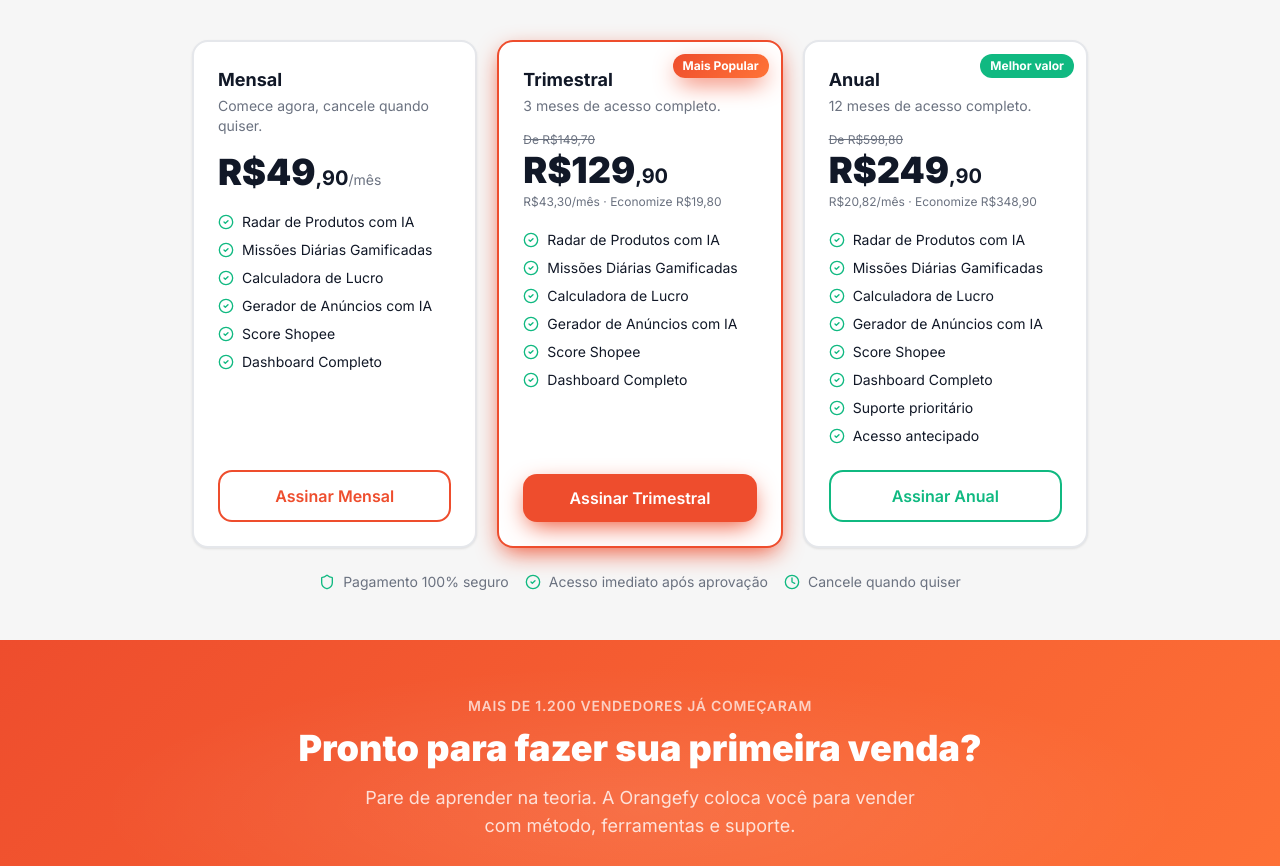
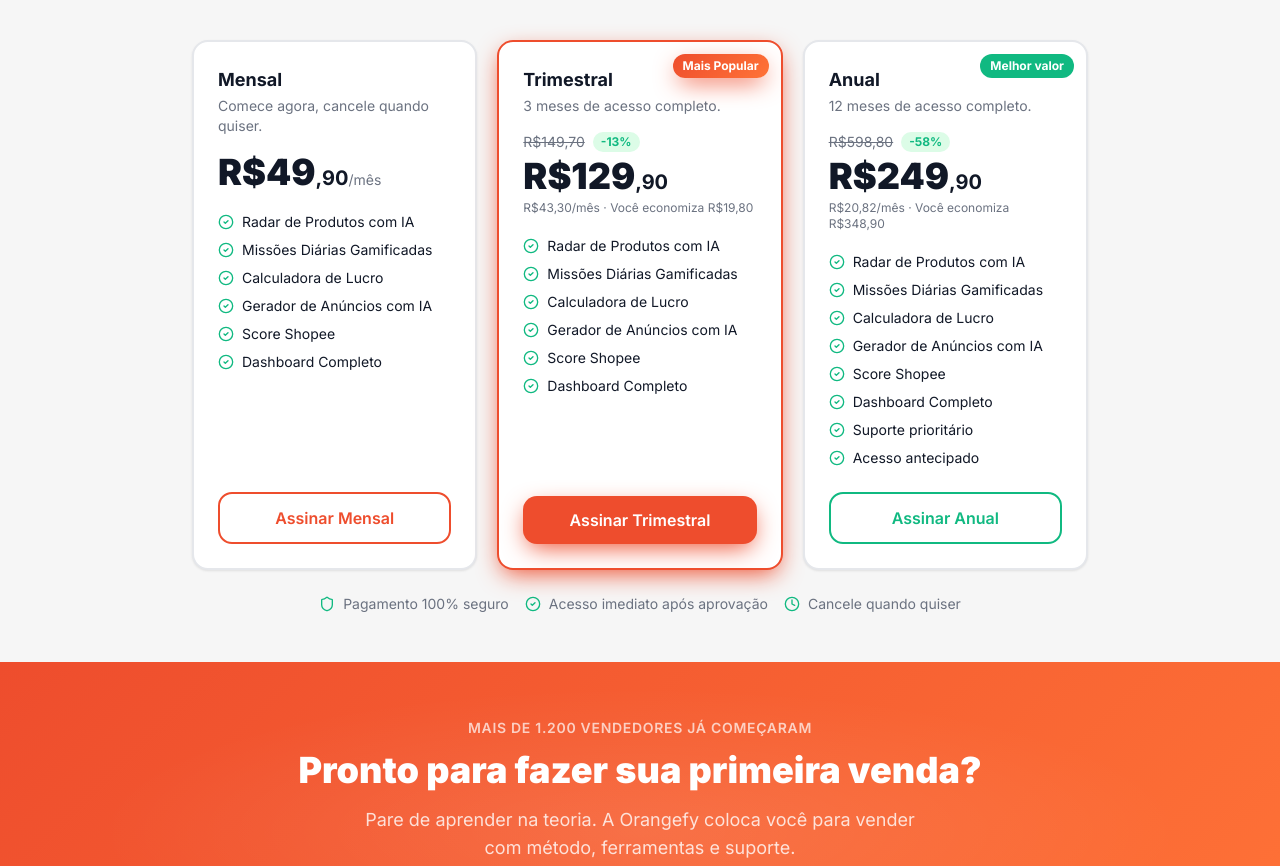
Before and after one commit to projetowc/orangefy, a Next.js app: page / in a window 1280 px wide. Shown: the part 3841-4707 px from the top of the page. Built offline with nearby package versions, Linux system fonts and the light colour scheme.

Commit message:
fix: destaca preço riscado com badge de desconto nos planos trimestral e anual
Co-Authored-By: Claude Sonnet 4.6 <noreply@anthropic.com>

```diff
--- a/src/app/page.tsx
+++ b/src/app/page.tsx
@@ -525,12 +525,15 @@ export default function LandingPage() {
                 <p className="text-dark-muted text-sm">3 meses de acesso completo.</p>
               </div>
               <div className="mb-5">
-                <div className="text-xs text-dark-muted line-through mb-0.5">De R$149,70</div>
+                <div className="flex items-center gap-2 mb-1">
+                  <span className="text-sm text-dark-muted line-through">R$149,70</span>
+                  <span className="bg-green-100 text-success text-xs font-bold px-2 py-0.5 rounded-full">-13%</span>
+                </div>
                 <div>
                   <span className="text-4xl font-black text-dark">R$129</span>
                   <span className="text-xl font-bold text-dark">,90</span>
                 </div>
-                <div className="text-xs text-dark-muted mt-1">R$43,30/mês · Economize R$19,80</div>
+                <div className="text-xs text-dark-muted mt-1">R$43,30/mês · Você economiza R$19,80</div>
               </div>
               <ul className="space-y-2 mb-6 flex-1">
                 {planFeatures.map((f) => (
@@ -562,12 +565,15 @@ export default function LandingPage() {
                 <p className="text-dark-muted text-sm">12 meses de acesso completo.</p>
               </div>
               <div className="mb-5">
-                <div className="text-xs text-dark-muted line-through mb-0.5">De R$598,80</div>
+                <div className="flex items-center gap-2 mb-1">
+                  <span className="text-sm text-dark-muted line-through">R$598,80</span>
+                  <span className="bg-green-100 text-success text-xs font-bold px-2 py-0.5 rounded-full">-58%</span>
+                </div>
                 <div>
                   <span className="text-4xl font-black text-dark">R$249</span>
                   <span className="text-xl font-bold text-dark">,90</span>
                 </div>
-                <div className="text-xs text-dark-muted mt-1">R$20,82/mês · Economize R$348,90</div>
+                <div className="text-xs text-dark-muted mt-1">R$20,82/mês · Você economiza R$348,90</div>
               </div>
               <ul className="space-y-2 mb-6 flex-1">
                 {[...planFeatures, "Suporte prioritário", "Acesso antecipado"].map((f) => (
```
